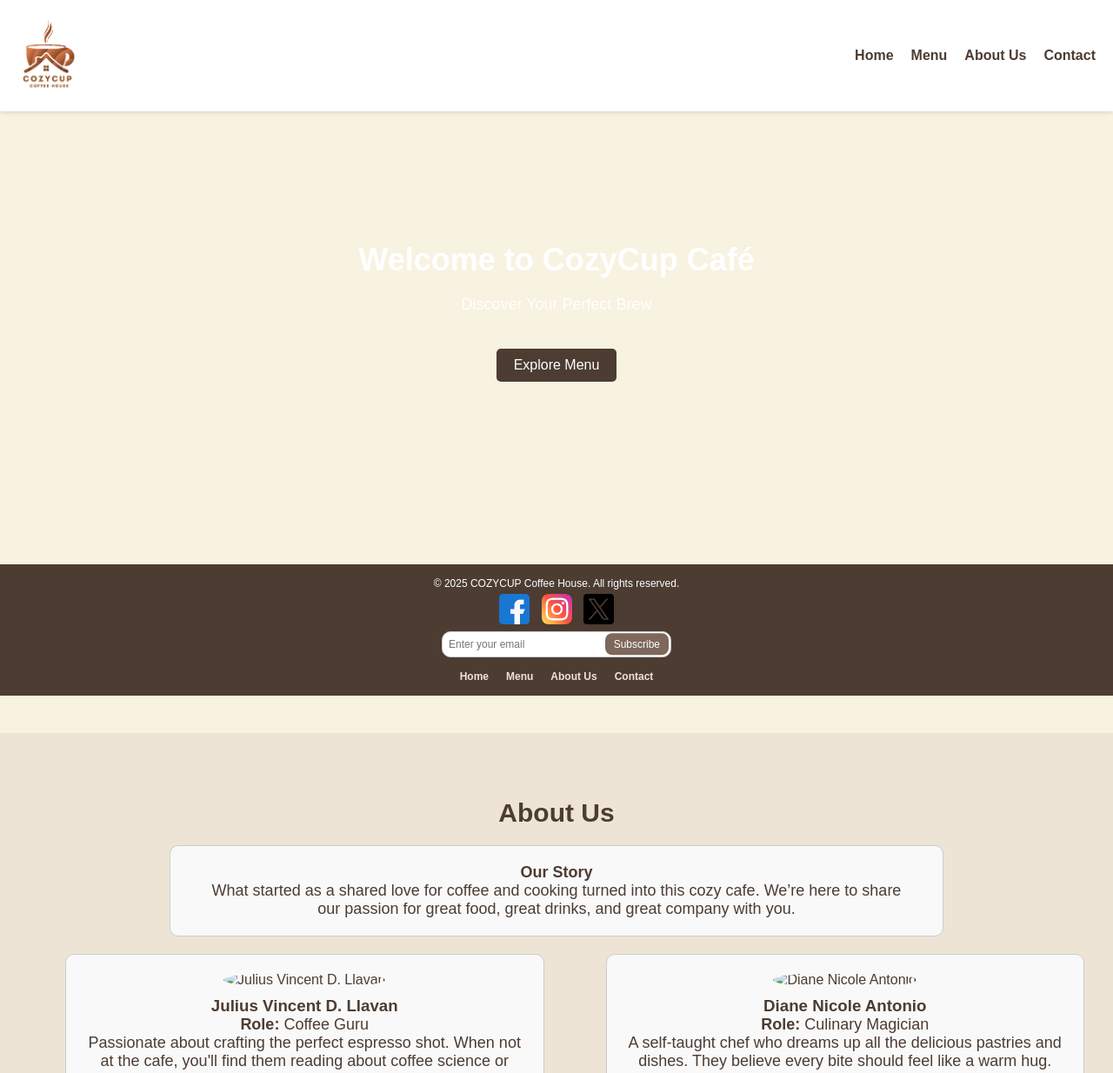
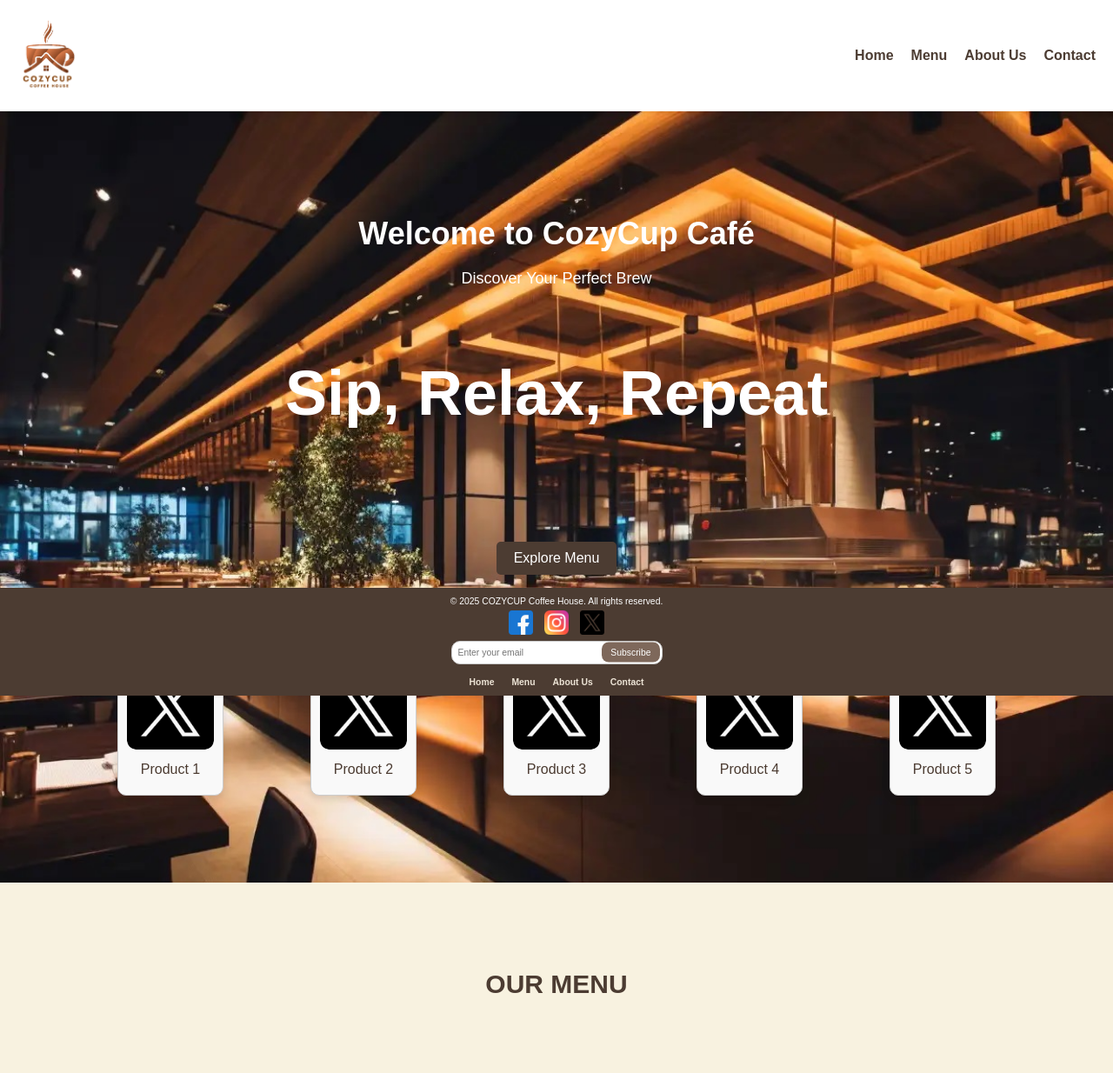
Before and after one commit to bmkhn/cozycup-LLAVAN_ANTONIO, a plain HTML site: page index.html in a window 1280 px wide. Shown: the top 1234 px of the page at 87% size. Drawn offline with Linux system fonts and the light colour scheme.

Commit message:
modified HOME and replaced some placeholder images

```diff
--- a/css/styles.css
+++ b/css/styles.css
@@ -8,6 +8,7 @@ body {
     font-family: Arial, sans-serif;
     background-color: #f8f2e0;
     color: #4c3c32;
+
 }
 
 header {
@@ -49,23 +50,29 @@ nav a:hover {
 
 .hero {
     text-align: center;
-    padding: 150px 0;
-    background-image: url('hero-bg.jpg');
+    padding: 100px 0;
+    background-image: url('../img/cafe-interior.jpg');
     background-size: cover;
     color: white;
+    min-height: 50vh;
 }
 
 .hero h1 {
     font-size: 36px;
-    margin-bottom: 20px;
+    margin: 20px;
+}
+
+.hero h2 {
+    font-size: 72px;
+    margin: 80px;
 }
 
 .hero p {
     font-size: 18px;
-    margin-bottom: 40px;
 }
 
 .cta-button {
+    margin: 50px;
     display: inline-block;
     padding: 10px 20px;
     background-color: #4c3c32;
@@ -77,6 +84,38 @@ nav a:hover {
 .cta-button:hover {
     background-color: #7e685b;
 }
+
+.featured-products {
+    display: flex;
+    justify-content: center;
+    gap: 100px;
+    margin-top: 40px;
+}
+
+.featured-products .product {
+    text-align: center;
+    border: 1px solid #ccc; /* Add border */
+    padding: 10px;
+    border-radius: 10px;
+    background-color: #f9f9f9; /* Match the background color */
+    box-shadow: 0 4px 8px rgba(0, 0, 0, 0.1); /* Add a subtle shadow */
+}
+
+.featured-products .product img {
+    width: 100px;
+    height: 100px;
+    border-radius: 10px;
+    margin-bottom: 10px;
+}
+
+.featured-products .product p {
+    font-size: 16px;
+    color: #4c3c32;
+    margin-bottom: 10px;
+}
+
+
+
 
 .menu {
     padding: 100px 0;
@@ -143,8 +182,8 @@ nav a:hover {
 }
 
 .about .team-member .team-member-box .team-member-img {
-    width: 100px;
-    height: 100px;
+    width: 200px;
+    height: 200px;
     border-radius: 50%;
     margin-bottom: 10px;
 }
@@ -179,15 +218,15 @@ footer {
     background-color: #4c3c32;
     color: white;
     text-align: center;
-    padding: 15px;
+    padding: 10px;
     position: sticky;
     bottom: 0;
     z-index: 1000;
-    font-size: 0.75em;
+    font-size: 0.65em;
 }
 
 footer .social-media img {
-    max-width: 35px;
+    max-width: 28px;
     padding: 5px;
 }
 
--- a/index.html
+++ b/index.html
@@ -26,18 +26,43 @@
     <section id="home" class="hero">
         <h1>Welcome to CozyCup Café</h1>
         <p>Discover Your Perfect Brew</p>
+        <h2>Sip, Relax, Repeat</h2>
         <a href="#menu" class="cta-button">Explore Menu</a>
+
+        <div class="featured-products">
+            <div class="product">
+                <img src="img/twitter.png" alt="Product 1">
+                <p>Product 1</p>
+            </div>
+            <div class="product">
+                <img src="img/twitter.png" alt="Product 2">
+                <p>Product 2</p>
+            </div>
+            <div class="product">
+                <img src="img/twitter.png" alt="Product 3">
+                <p>Product 3</p>
+            </div>
+            <div class="product">
+                <img src="img/twitter.png" alt="Product 4">
+                <p>Product 4</p>
+            </div>
+            <div class="product">
+                <img src="img/twitter.png" alt="Product 5">
+                <p>Product 5</p>
+            </div>
+        </div>
+
     </section>
 
     <!-- MENU -->
     <section id="menu" class="menu">
-        <h2>Our Menu</h2>
+        <h2>OUR MENU</h2>
         <!-- Add menu items here -->
     </section>
 
     <!-- ABOUT US -->
     <section id="about" class="about">
-        <h2>About Us</h2>
+        <h2>ABOUT US</h2>
 
         <div class="about-box">
             <p><b>Our Story</b></p>
@@ -47,7 +72,7 @@
         <div class="team">
             <div class="team-member">
                 <div class="team-member-box">
-                    <img src="img/julius-placeholder.jpg" alt="Julius Vincent D. Llavan" class="team-member-img">
+                    <img src="img/julius.jpg" alt="Julius Vincent D. Llavan" class="team-member-img">
                     <h3>Julius Vincent D. Llavan</h3>
                     <p><b>Role:</b> Coffee Guru</p>
                     <p>Passionate about crafting the perfect espresso shot. When not at the cafe, you'll find them reading about coffee science or hunting for new blends.</p>
@@ -55,8 +80,8 @@
             </div>
             <div class="team-member">
                 <div class="team-member-box">
-                    <img src="img/diane-placeholder.jpg" alt="Diane Nicole Antonio" class="team-member-img">
-                    <h3>Diane Nicole Antonio</h3>
+                    <img src="img/diane.jpg" alt="Diane Nicole Antonio" class="team-member-img">
+                    <h3>Diane Nicole R. Antonio</h3>
                     <p><b>Role:</b> Culinary Magician</p>
                     <p>A self-taught chef who dreams up all the delicious pastries and dishes. They believe every bite should feel like a warm hug.</p>
                 </div>
@@ -74,10 +99,9 @@
         </div>
     </section>
 
-
     <!-- CONTACT -->
     <section id="contact" class="contact">
-        <h2>Contact Us</h2>
+        <h2>CONTACT US</h2>
         <p>Have questions or feedback? Reach out to us...</p>
     </section>
 
```
Also changed, not shown: img/cafe-interior.jpg (added), img/diane.jpg (added), img/julius.jpg (added).
